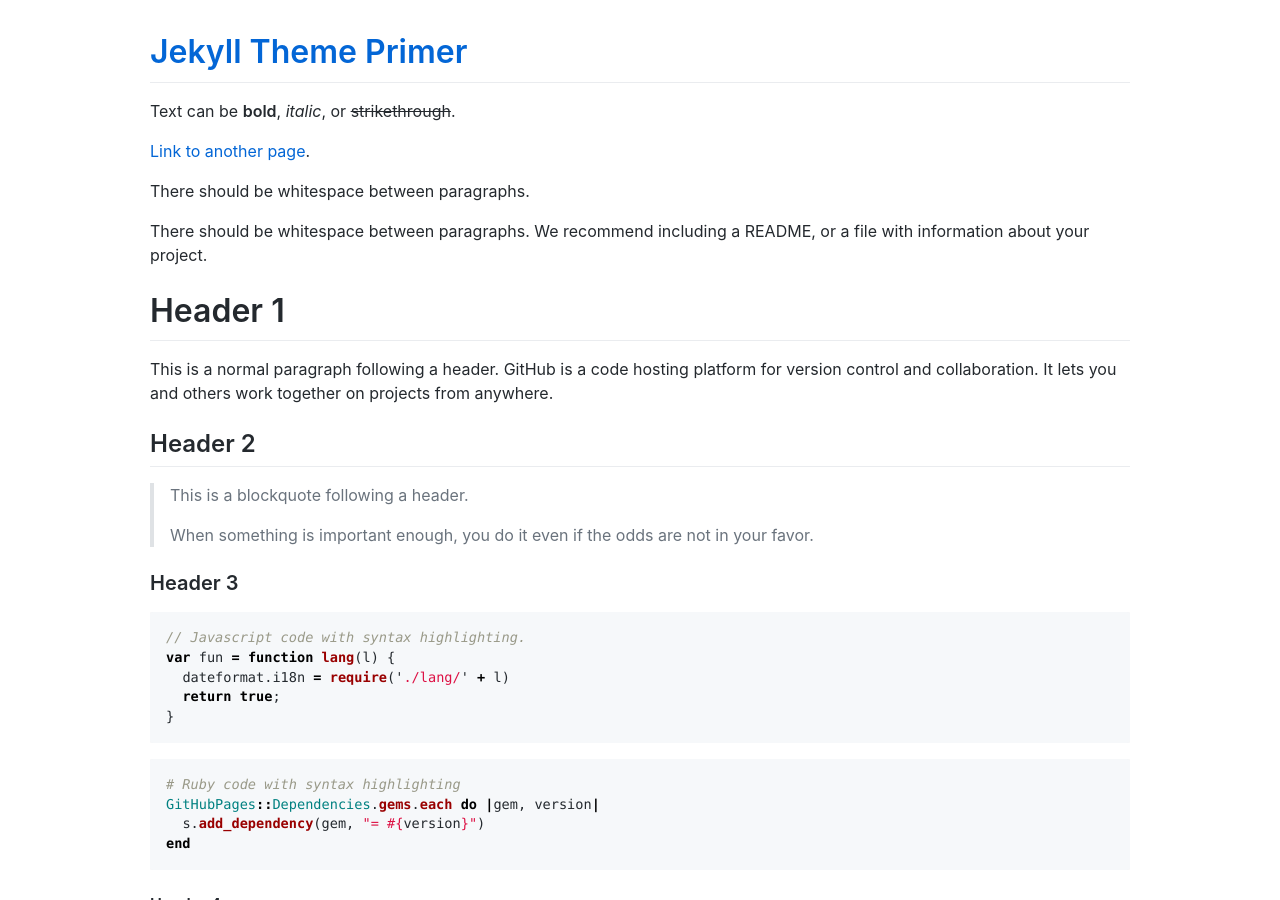
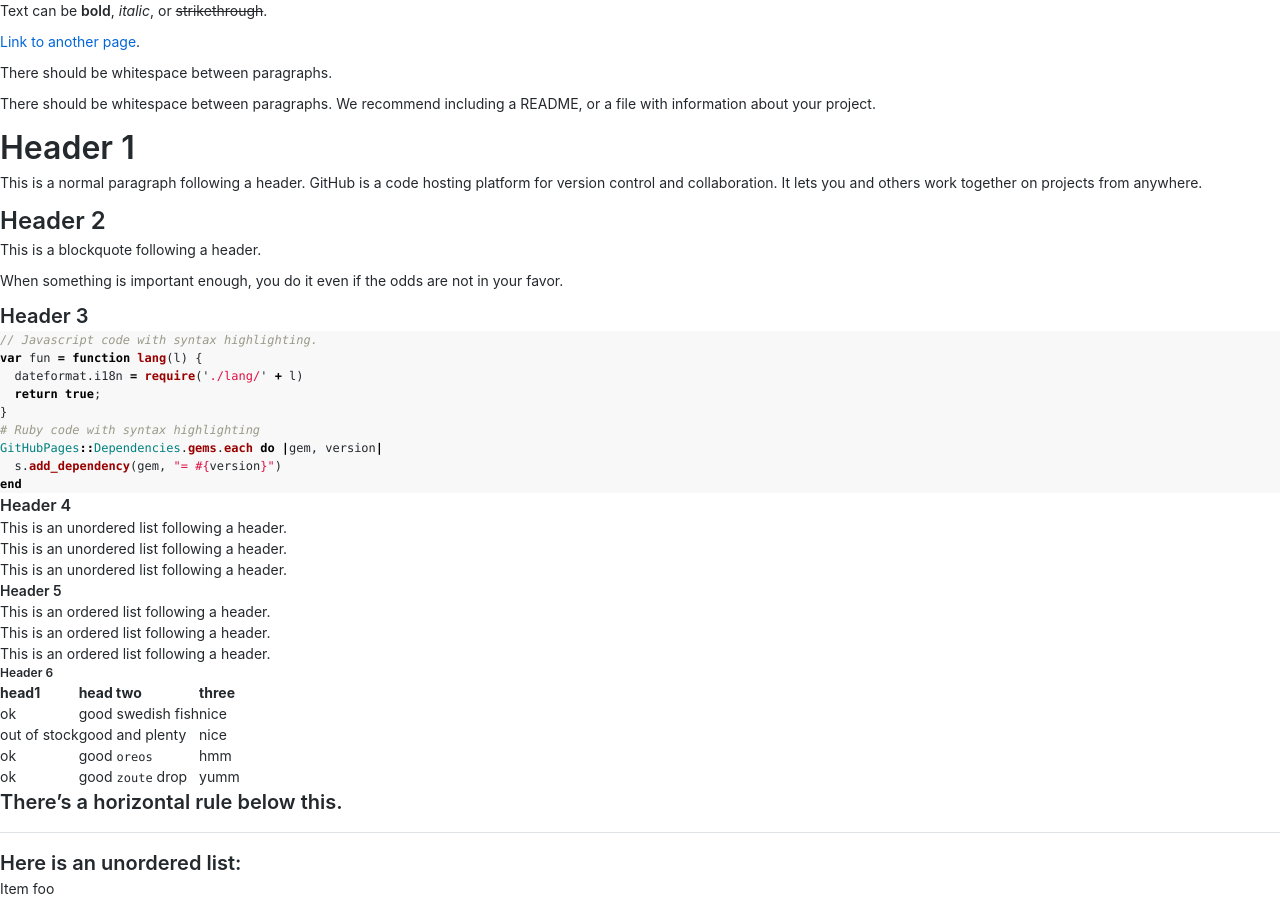
Before and after one commit to foundtech/Training, a Jekyll site: the page built from index.md, in a window 1280 px wide and 900 px high. Built offline with Jekyll 4.4.1, drawn with Linux system fonts in a browser that asks for light colours; comment, search, counter and statistics services are not loaded.

Commit message:
Update default.html

```diff
--- a/_layouts/default.html
+++ b/_layouts/default.html
@@ -9,10 +9,11 @@
     <link rel="stylesheet" href="{{ "/assets/css/style.css?v=" | append: site.github.build_revision | relative_url }}">
     {% include head-custom.html %}
   </head>
-  <body>
+<!--  <body>
     <div class="container-lg px-3 my-5 markdown-body">
       {% if site.title and site.title != page.title %}
       <h1><a href="{{ "/" | absolute_url }}">{{ site.title }}</a></h1>
+    -->
       {% endif %}
 
       {{ content }}
```
